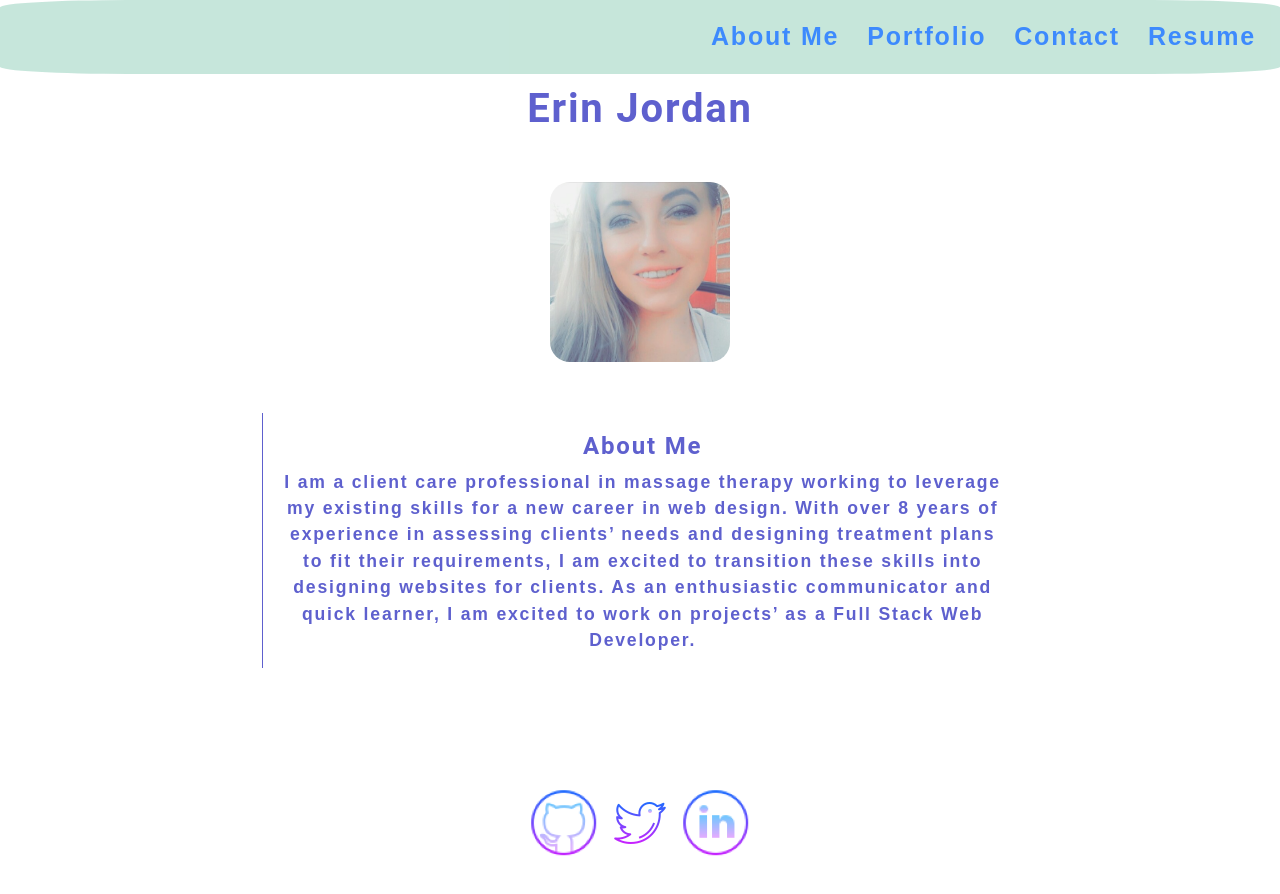
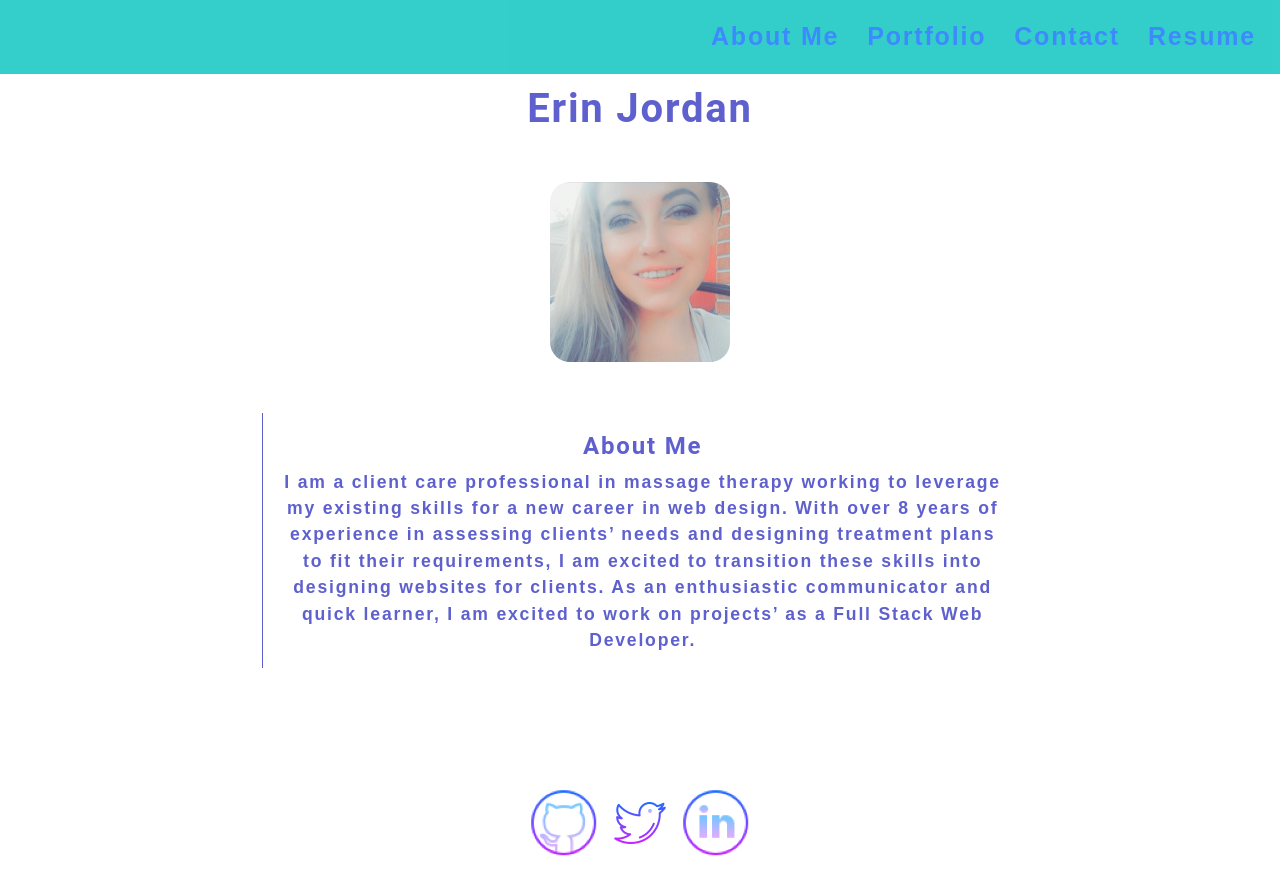
Before and after one commit to ErinJordan222/my_react_portfolio, a React (Create React App) app: page / in a window 1280 px wide. Shown: the top 894 px of the page. Built offline with nearby package versions, Linux system fonts and the light colour scheme.

Commit message:
finishing_up

```diff
--- a/src/App.css
+++ b/src/App.css
@@ -3,9 +3,9 @@
 }
 
 :root {
-  --primary: #809BCE;
+  --primary: #5e60ce;;
   --secondary: #95B8D1;
-  --tertiary: #B8E0D2;
+  --tertiary: #02C3BD;
   --quaternary: #D6EADF;
   --quinary: #EAC4D5;
   --light: #fafafa;
@@ -170,7 +170,7 @@ a {
   color: var(--secondary);
   font-size:35px;
   background-color: var(--tertiary);
-  border-radius: 10%;
+  /* border-radius: 10%; */
   padding: 10px;
   opacity: .8;
 
```
